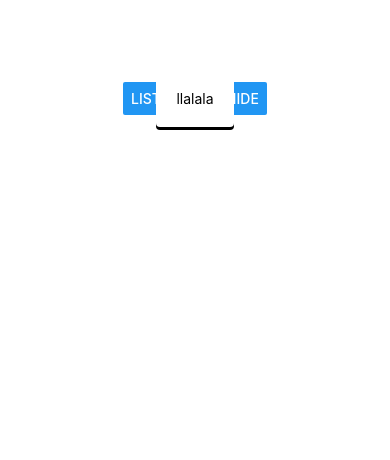
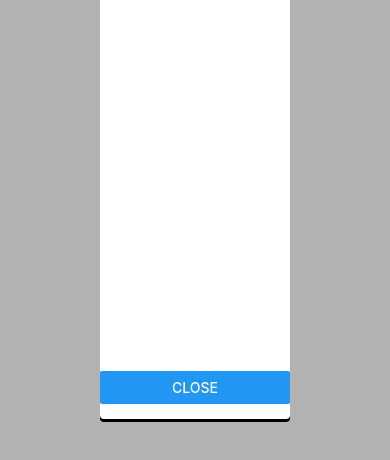
Before and after one commit to miguelromero717/points-maps-RN, a React Native app: screen / in a window 390 px wide. Both pictures are taken after a click on the button "LIST". Shown: the part 324-784 px from the top of the page. Built offline with nearby package versions, Linux system fonts and the light colour scheme.

Commit message:
Implementing modal list design

```diff
--- a/App.js
+++ b/App.js
@@ -1,6 +1,6 @@
 import React, { useState } from "react";
 import { StyleSheet, View, Button, Text } from "react-native";
-import { Input, Map, Modal, Panel } from "./components";
+import { Input, List, Map, Modal, Panel } from "./components";
 
 export default function App() {
   const [points, setPoints] = useState([]);
@@ -48,7 +48,7 @@ export default function App() {
             <Button title="Acept" onPress={handleSubmit} />
           </>
         ) : (
-          <Text>llalala</Text>
+          <List points={points}/>
         )}
       </Modal>
       <Panel onPressLeft={handleList} textLeft='List'/>
--- /dev/null
+++ b/components/List.js
@@ -0,0 +1,35 @@
+import React from "react";
+import { Button, FlatList, Text, View, StyleSheet, Dimensions } from "react-native";
+
+const styles = StyleSheet.create({
+    list: {
+        height: Dimensions.get('window').height - 250
+    },
+    item: {
+        borderBottomWidth: 1,
+        borderColor: '#ccc',
+        height: 40,
+        justifyContent: 'center',
+        padding: 10
+    },
+    button: {
+        paddingBottom: 15
+    }
+})
+
+export default ({ points }) => {
+  return (
+    <>
+      <View style={styles.list}>
+        <FlatList
+          data={points.map((p) => p.name)}
+          renderItem={({ item }) => <View style={styles.item}><Text>{item}</Text></View>}
+          keyExtractor={(item) => item}
+        />
+      </View>
+      <View style={styles.button}>
+          <Button title="Close"/>
+      </View>
+    </>
+  );
+};
--- a/components/Modal.js
+++ b/components/Modal.js
@@ -1,21 +1,22 @@
 import React from "react";
-import { StyleSheet, Modal, Text, View } from "react-native";
+import { StyleSheet, Modal, Text, View, Dimensions } from "react-native";
 
 const styles = StyleSheet.create({
   center: {
     flex: 1,
     justifyContent: "center",
     alignItems: "center",
+    backgroundColor: 'rgba(0,0,0,0.3)'
   },
   modalView: {
     backgroundColor: "#fff",
     borderRadius: 4,
-    padding: 20,
     shadowColor: "#000",
     shadowOffset: {
       width: 0,
       height: 3,
     },
+    minWidth: Dimensions.get('window').width - 200
   },
 });
 
--- a/components/index.js
+++ b/components/index.js
@@ -2,3 +2,4 @@ export { default as Map } from './Map'
 export { default as Modal } from './Modal'
 export { default as Panel } from './Panel'
 export { default as Input } from './Input'
+export { default as List } from './List'
```
